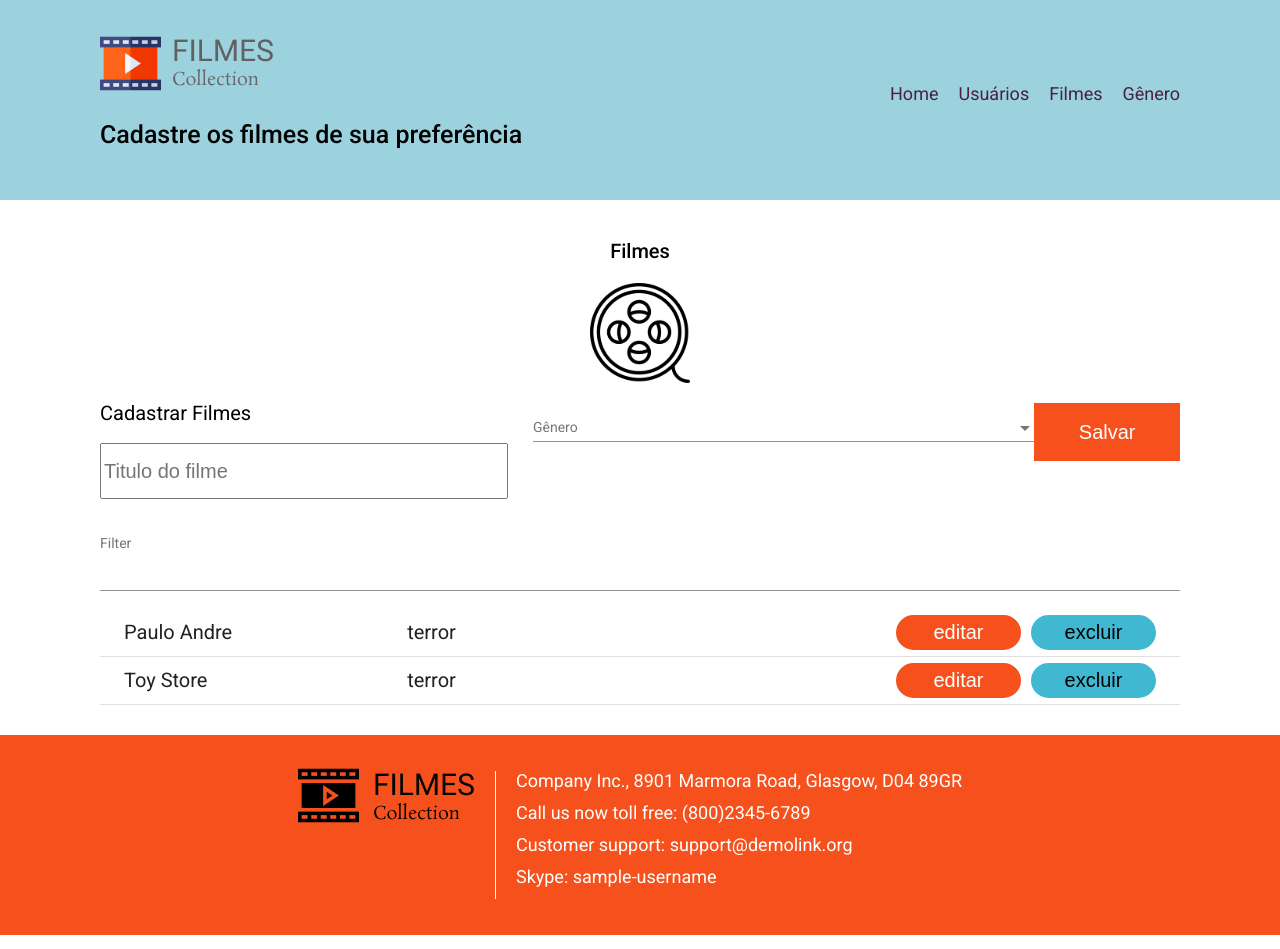
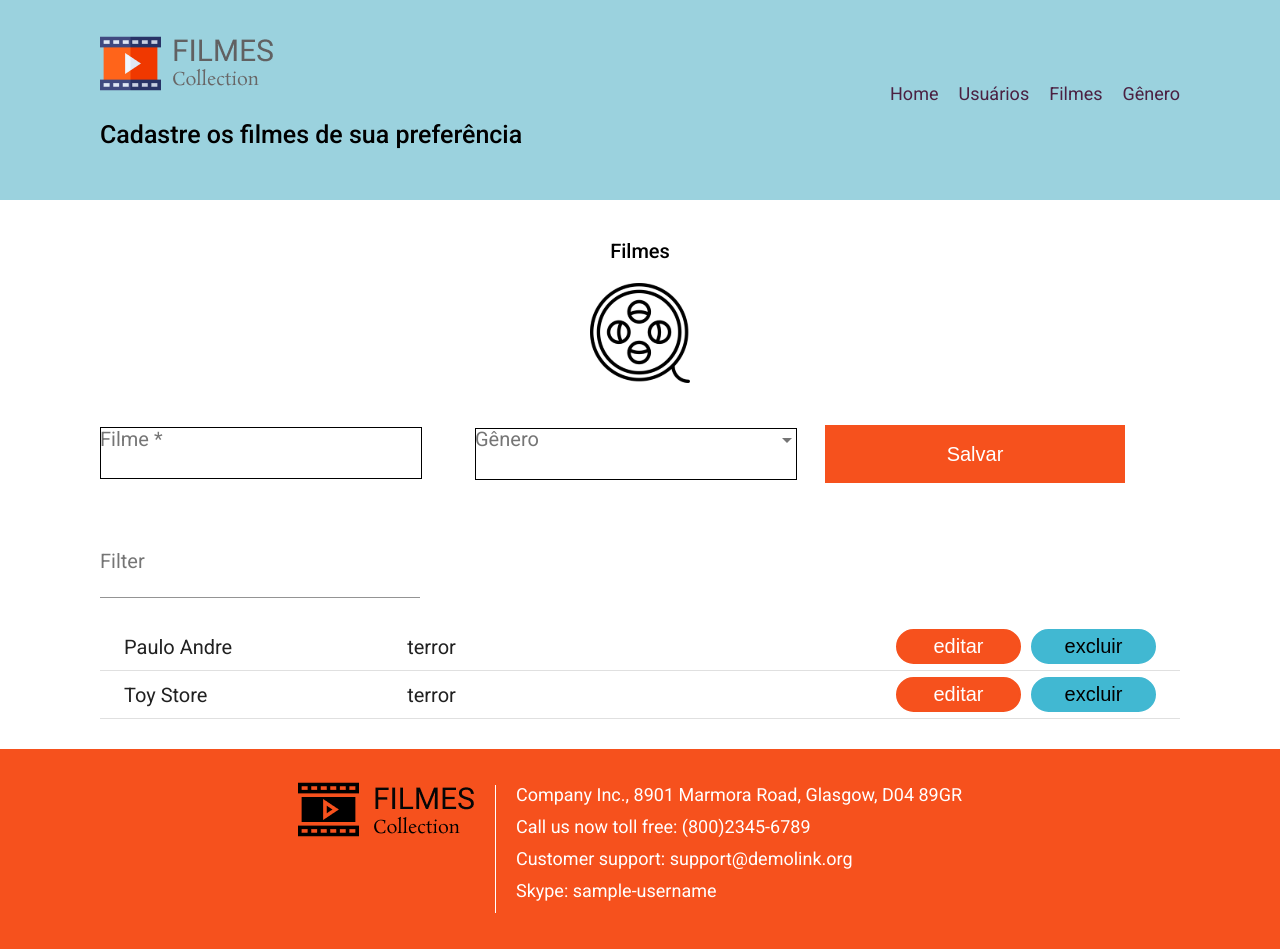
Before and after one commit to HugoBertolassi/desafioAngular, an Angular app: page /filme in a window 1280 px wide. Built offline with nearby package versions, Linux system fonts and the light colour scheme.

Commit message:
utilizacao de material nas paginas

```diff
--- a/src/app/filme/filme.component.html
+++ b/src/app/filme/filme.component.html
@@ -3,10 +3,19 @@
     <h2 >Filmes</h2>
     <img id="LogoFilme"src="../../assets/img/Desafio5/cinema 1.svg" alt="icone de filmes">
     <section class="flex div-input magin20px">
-        <div class="inp flex-col">
+        <!-- <div class="inp flex-col">
             <label for="cadastro-filme">Cadastrar Filmes</label>
             <input type="text" name="cadastro-filme"placeholder="Titulo do filme">
-        </div>
+        </div> -->
+        <form >
+            <mat-form-field >
+              <mat-label>Filme</mat-label>
+              <input matInput [formControl]="textFieldFormControl" placeholder="Ex. Terror" class="input-border">
+              <mat-error *ngIf="textFieldFormControl.hasError('required')">
+                Este campo é <strong>obrigatório</strong>
+              </mat-error>
+            </mat-form-field>
+        </form>
 
         <!-- Select -->
         <mat-form-field class="div-input width400px">
--- a/src/app/filme/filme.component.scss
+++ b/src/app/filme/filme.component.scss
@@ -35,6 +35,9 @@ label{
     margin: 20px 0px;
 }
 
+.btn-salvar{
+    margin-top: 22px;
+}
 
 
 ///Tratamento tabela
@@ -47,3 +50,53 @@ label{
 .mat-column-botao{
      padding:6px 0px;
  }
+
+
+//tabela/////////////////////
+
+//Sombreamento da tabela
+::ng-deep .mat-elevation-z8 {
+    box-shadow: 0px 0px 0px 0px;
+}
+
+//coluna de botao
+.mat-column-botao{
+     padding:6px 0px;
+ }
+
+//tratamento inputs materail
+.mat-form-field{
+    margin-right: 30px;
+    font-size: 20px;
+}
+
+::ng-deep  .mat-form-field.mat-focused .mat-form-field-label{ //campo focado
+    color: black;
+    font-size: 20px;
+}
+
+
+//REtirar espaco entre o input e linha de status
+.mat-form-field-infix{
+    padding-top: 0,5em;
+    padding-bottom: 0em;
+}
+
+::ng-deep .mat-form-field-appearance-legacy .mat-form-field-infix {
+    padding: .4375em 0;
+    padding-bottom: 0em;
+}
+
+.mat-select{
+    border: 1px solid black;
+    height: 50px;
+    width: 320px;
+}
+::ng-deep .mat-form-field{
+    width: 320px ;
+}
+::ng-deep .ng-tns-c115-3{
+    //width: 1080px;
+    //max-width: 100%;
+    width: 100%;
+}
--- a/src/app/filme/filme.component.ts
+++ b/src/app/filme/filme.component.ts
@@ -1,4 +1,5 @@
 import { Component, OnInit } from '@angular/core';
+import { FormControl, Validators } from '@angular/forms';
 import {MatTableDataSource} from '@angular/material/table';
 
 
@@ -43,4 +44,9 @@ export class FilmeComponent implements OnInit {
    this.dataSource.filter = filterValue.trim().toLowerCase();
    console.log("filter")
  }
+
+  //codigo input
+  textFieldFormControl = new FormControl('', [
+    Validators.required
+  ]);
 }
--- a/src/app/genero/genero.component.scss
+++ b/src/app/genero/genero.component.scss
@@ -5,7 +5,7 @@ main{
     align-items: center;
 }
 section{
-    width: 100%;
+    width: 95%;
     max-width: 1080px;
 
 }
@@ -17,10 +17,8 @@ section{
 }
 
 input{
-
     height: 50px;
     font-size: 20px;
-
 }
 
 .div-input{
@@ -102,3 +100,15 @@ label{
 .mat-column-botao{
      padding:6px 0px;
  }
+
+
+
+::ng-deep .mat-form-field{
+    width: 320px ;
+    font-size: 20px;
+}
+::ng-deep .ng-tns-c115-1{
+    //width: 1080px;
+    //max-width: 100%;
+    width: 100%;
+}
--- a/src/app/home/home.component.scss
+++ b/src/app/home/home.component.scss
@@ -1,8 +1,9 @@
 main{
     width: 95%;
     margin: auto;
-    max-width: 1440px;
+    max-width: 1080px;
 }
+
 h1{
     font-size: 36px;
 }
--- a/src/app/usuario/usuario.component.html
+++ b/src/app/usuario/usuario.component.html
@@ -3,7 +3,7 @@
     <h2 class="txt-center">Cadastro</h2>
     <section class="flex-col">
         <div class="flex left">
-            <div class="usuario-nome flex-col div-input">
+            <!-- <div class="usuario-nome flex-col div-input">
                 <label for="nome">Nome</label>
                 <input type="text" name="Nome" class="inp">
             </div>
@@ -15,7 +15,30 @@
                 <label for="telefone">Telefone</label>
                 <input type="text" name="telefone" class="inp">
             </div>
-
+             -->
+            <form class="flex spc-between">
+                <mat-form-field >
+                    <mat-label>Nome</mat-label>
+                    <input matInput [formControl]="textFieldFormControl" placeholder="Ex. Joao das Neves" class="input-border inp">
+                    <mat-error *ngIf="textFieldFormControl.hasError('required')">
+                    Este campo é <strong>obrigatório</strong>
+                    </mat-error>
+                </mat-form-field>
+                <mat-form-field >
+                    <mat-label>E-mail</mat-label>
+                    <input matInput [formControl]="textFieldFormControl" placeholder="Ex. joaodasneves@got.com" class="input-border inp">
+                    <mat-error *ngIf="textFieldFormControl.hasError('required')">
+                    Este campo é <strong>obrigatório</strong>
+                    </mat-error>
+                </mat-form-field>
+                <mat-form-field >
+                    <mat-label>Telefone</mat-label>
+                    <input matInput [formControl]="textFieldFormControl" placeholder="Ex. 55 11 30265201" class="input-border inp">
+                    <mat-error *ngIf="textFieldFormControl.hasError('required')">
+                    Este campo é <strong>obrigatório</strong>
+                    </mat-error>
+                </mat-form-field>
+            </form>
         </div>
         <button class="btn-cadastrar">Cadastrar</button>
 
--- a/src/app/usuario/usuario.component.scss
+++ b/src/app/usuario/usuario.component.scss
@@ -1,7 +1,7 @@
   //
   main{
     margin: auto;
-    width: 100%;
+    width: 95%;
     max-width: 1080px;
   }
 
@@ -9,20 +9,29 @@ section{
     width: 100%;
     margin: 0px auto;
 }
+
+input{
+    height: 50px;
+    font-size: 20px;
+    margin-right: 35px;
+    //width: 320px !important;
+}
+
+
   .div-input{
     margin-right: 30px;
     height: auto;
 
-
   }
 
-  .inp{
-    width: 320px;
-    height: 58px;
-    border: 1px solid #000000;
-    font-size: 20px;
-    margin-top: 10px;
-  }
+
+// .inp{
+//     //width: 320px !important;
+//     // height: 58px;
+//     // border: 1px solid #000000;
+//     // font-size: 20px;
+//     // margin-top: 10px;
+//   }
 
 h2{
     font-size: 28px;
@@ -36,6 +45,8 @@ label{
     margin-bottom: 80px;
 }
 
+
+
 //tabela/////////////////////
 
 //Sombreamento da tabela
@@ -47,3 +58,35 @@ label{
 .mat-column-botao{
      padding:6px 0px;
  }
+
+//tratamento inputs materail
+.mat-form-field{
+    margin-right: 30px;
+    font-size: 20px;
+}
+
+::ng-deep  .mat-form-field.mat-focused .mat-form-field-label{ //campo focado
+    color: black;
+    font-size: 20px;
+}
+
+
+//REtirar espaco entre o input e linha de status
+.mat-form-field-infix{
+    padding-top: 0,5em;
+    padding-bottom: 0em;
+}
+
+::ng-deep .mat-form-field-appearance-legacy .mat-form-field-infix {
+    padding: .4375em 0;
+    padding-bottom: 0em;
+}
+
+::ng-deep .mat-form-field{
+    width: 320px ;
+}
+::ng-deep .ng-tns-c115-3{
+    //width: 1080px;
+    //max-width: 100%;
+    width: 100%;
+}
--- a/src/app/usuario/usuario.component.ts
+++ b/src/app/usuario/usuario.component.ts
@@ -1,4 +1,5 @@
 import { Component, OnInit } from '@angular/core';
+import { FormControl, Validators } from '@angular/forms';
 import {MatTableDataSource} from '@angular/material/table';
 
 
@@ -42,4 +43,10 @@ export class UsuarioComponent implements OnInit {
     this.dataSource.filter = filterValue.trim().toLowerCase();
     console.log("filter")
   }
+
+
+ //codigo input
+ textFieldFormControl = new FormControl('', [
+  Validators.required
+]);
 }
```
